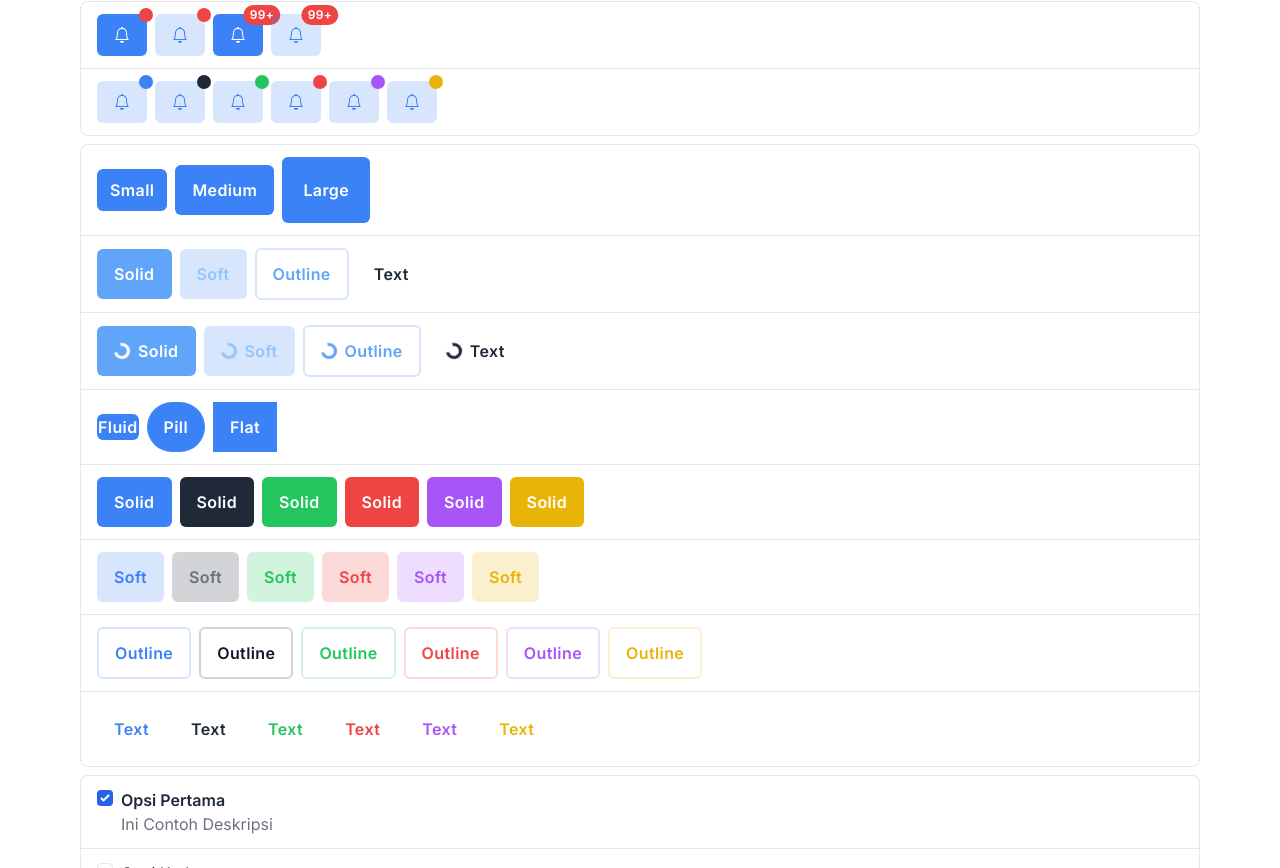
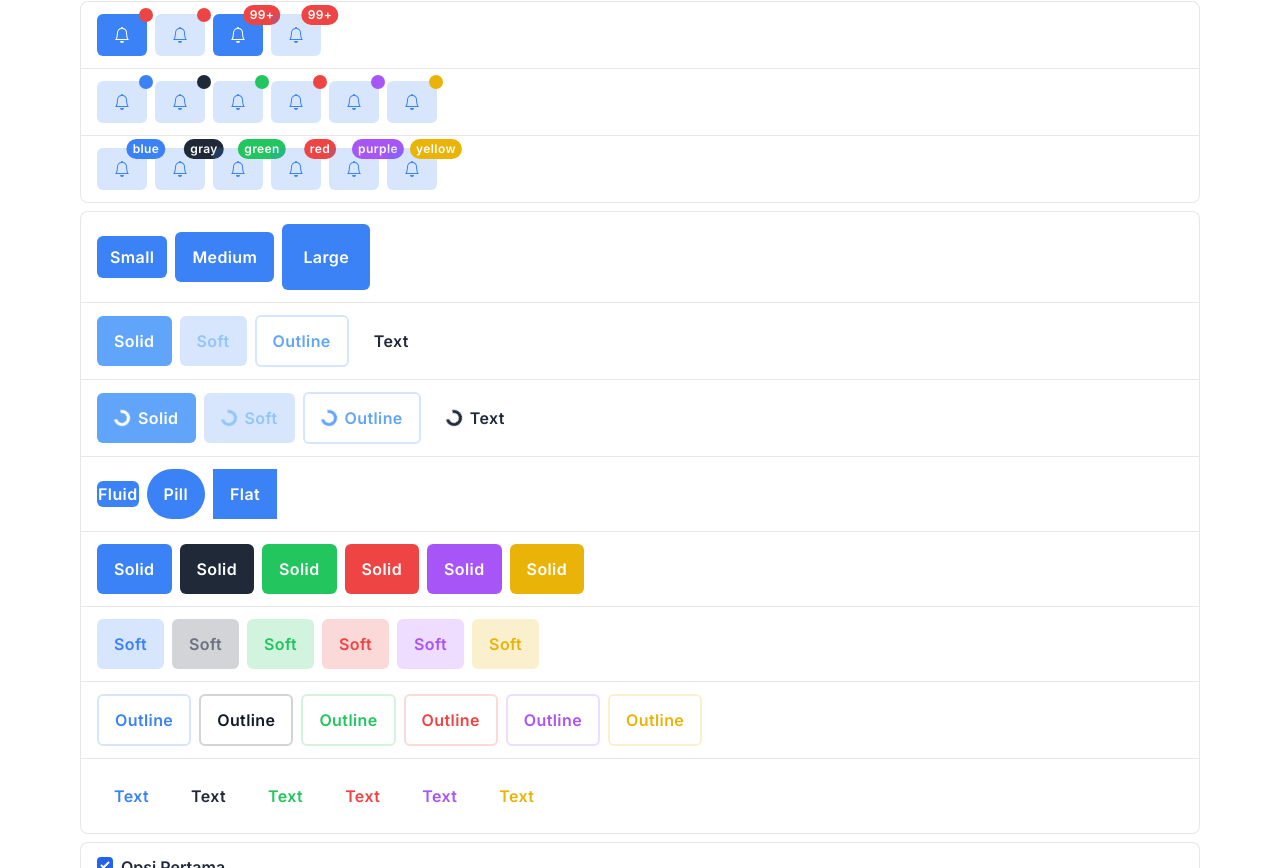
Before and after one commit to angkasa27/next-design-system, a Next.js app: page / in a window 1280 px wide. Shown: the part 1027-1895 px from the top of the page. Built offline with nearby package versions, Linux system fonts and the light colour scheme.

Commit message:
Add badge with text variant

```diff
--- a/src/pages/index.js
+++ b/src/pages/index.js
@@ -221,6 +221,22 @@
           </Button>
         ))}
       </List>
+      <List className="flex flex-wrap gap-2 w-full">
+        {COLORS.map((color, i) => (
+          <Button className="relative" key={i} variant="soft">
+            <svg
+              fill="currentColor"
+              height="16"
+              viewBox="0 0 16 16"
+              width="16"
+              xmlns="http://www.w3.org/2000/svg"
+            >
+              <path d="M8 16a2 2 0 0 0 2-2H6a2 2 0 0 0 2 2zM8 1.918l-.797.161A4.002 4.002 0 0 0 4 6c0 .628-.134 2.197-.459 3.742-.16.767-.376 1.566-.663 2.258h10.244c-.287-.692-.502-1.49-.663-2.258C12.134 8.197 12 6.628 12 6a4.002 4.002 0 0 0-3.203-3.92L8 1.917zM14.22 12c.223.447.481.801.78 1H1c.299-.199.557-.553.78-1C2.68 10.2 3 6.88 3 6c0-2.42 1.72-4.44 4.005-4.901a1 1 0 1 1 1.99 0A5.002 5.002 0 0 1 13 6c0 .88.32 4.2 1.22 6z" />
+            </svg>
+            <Badge color={color}>{color}</Badge>
+          </Button>
+        ))}
+      </List>
     </ul>
   );
 }
```
